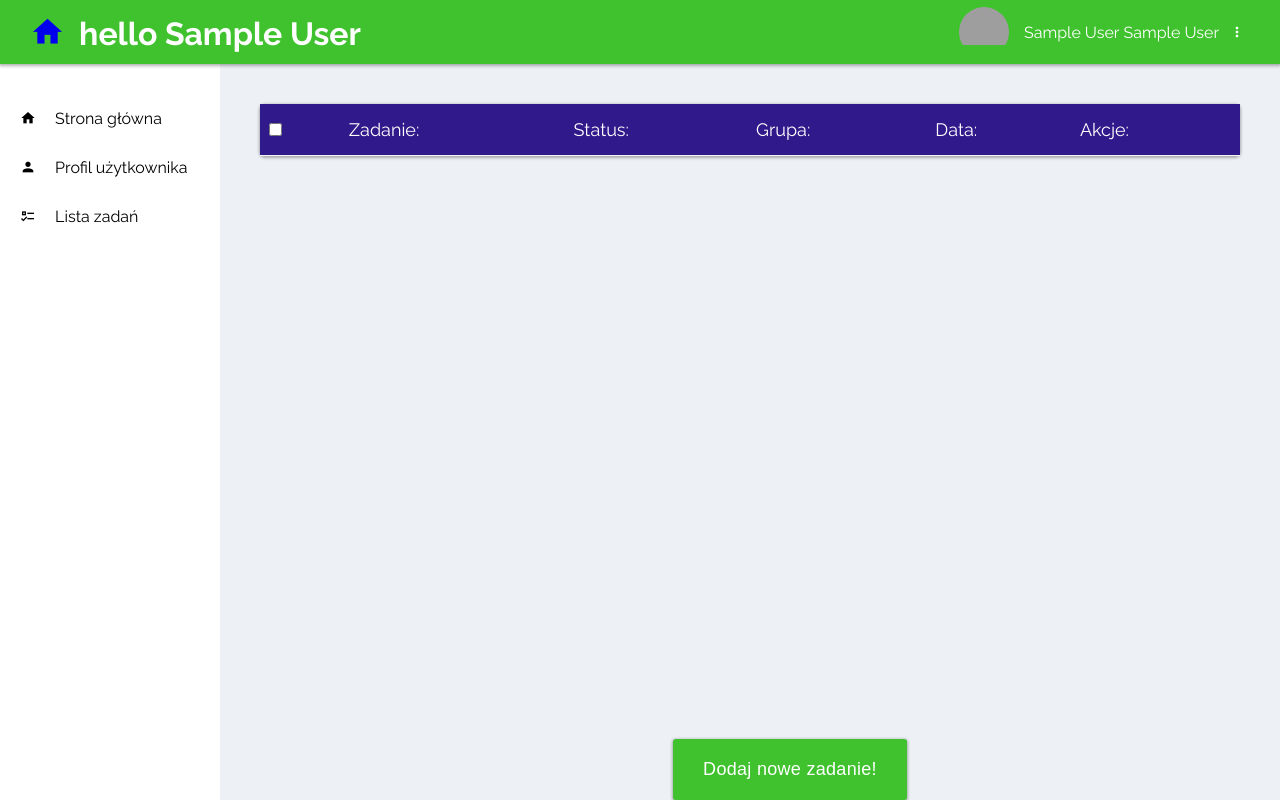
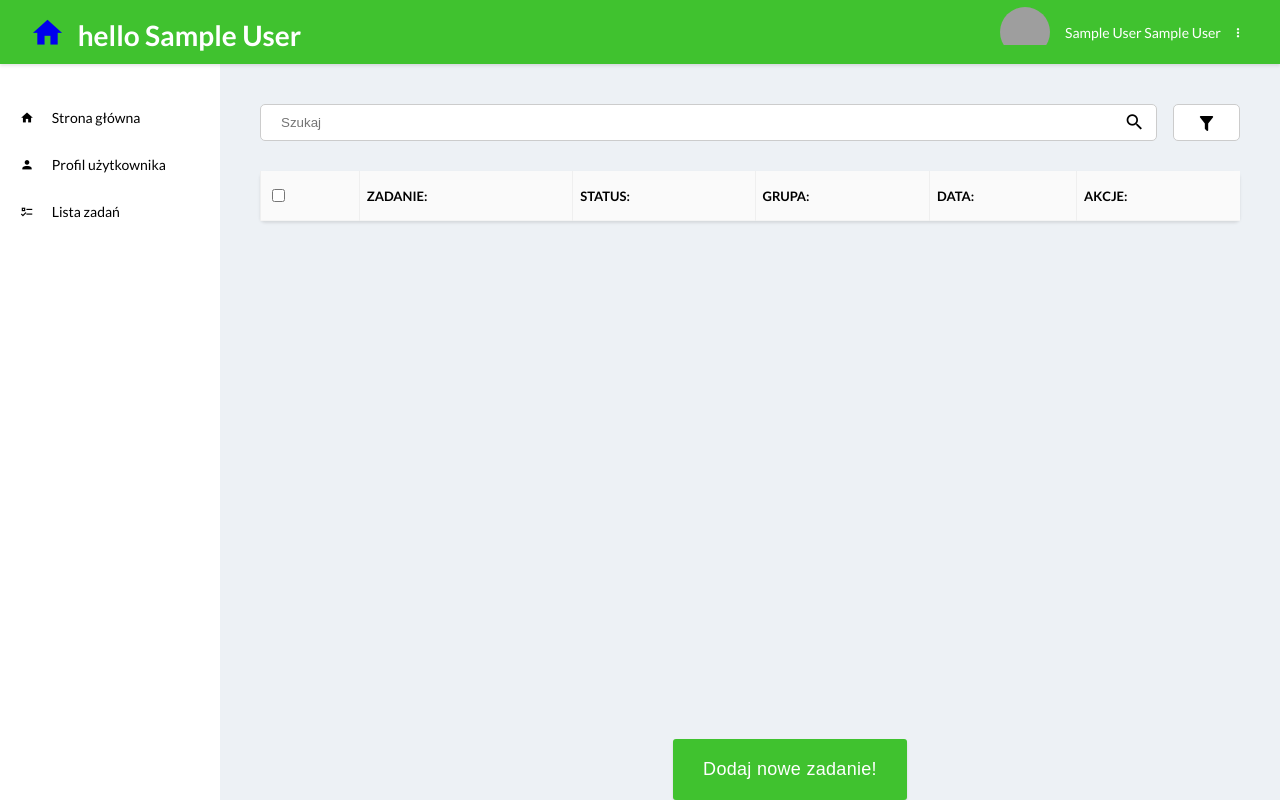
Before and after one commit to KasiaSmolarska/myStat, a PHP site: page /index.php?page=tasks in a window 1280 px wide. Run offline with PHP 8.4, Linux system fonts and the light colour scheme; the visitor is signed in with stand-in values (Sample User, id 1); data that the repository does not hold is empty; style sheets or scripts are compiled from the project's sources; some libraries are stand-ins or nearby versions; grey boxes are pictures that could not be loaded.

Commit message:
interfejs zmiany

```diff
--- a/templates/ejs/taskTemplate.ejs
+++ b/templates/ejs/taskTemplate.ejs
@@ -5,10 +5,10 @@
     <table class="task__container" style="border-collapse: collapse; width: 100%;">
     <tr class="task__head">
         <td><input type="checkbox" id="checkboxAll"></td>
-        <td onclick="console.log(this.dataset.sort)" data-sort="Title">Zadanie: <i class="mdi mdi-arrow-<%= (sort.name == 'Title') ? ((sort.dir == 'ASC')  ? 'up' : 'down') : ''  %>"> </i></td>
-        <td data-sort="Status">Status: <i class="mdi mdi-arrow-<%= (sort.name == 'Status') ? ((sort.dir == 'ASC')  ? 'up' : 'down') : ''  %>"> </i></td>
-        <td data-sort="Groups">Grupa: <i class="mdi mdi-arrow-<%= (sort.name == 'Groups') ? ((sort.dir == 'ASC')  ? 'up' : 'down') : ''  %>"> </i></td>
-        <td data-sort="Date">Data: <i class="mdi mdi-arrow-<%= (sort.name == 'Date') ? ((sort.dir == 'ASC')  ? 'up' : 'down') : ''  %>"> </i></td>
+        <td onclick="console.log(this.dataset.sort)" data-sort="Title">Zadanie: <i class="mdi mdi-menu-<%= (sort.name == 'Title') ? ((sort.dir == 'ASC')  ? 'up' : 'down') : ''  %>"> </i></td>
+        <td data-sort="Status">Status: <i class="mdi mdi-menu-<%= (sort.name == 'Status') ? ((sort.dir == 'ASC')  ? 'up' : 'down') : ''  %>"> </i></td>
+        <td data-sort="Groups">Grupa: <i class="mdi mdi-menu-<%= (sort.name == 'Groups') ? ((sort.dir == 'ASC')  ? 'up' : 'down') : ''  %>"> </i></td>
+        <td data-sort="Date">Data: <i class="mdi mdi-menu-<%= (sort.name == 'Date') ? ((sort.dir == 'ASC')  ? 'up' : 'down') : ''  %>"> </i></td>
         <td colspan="2">Akcje: </td>
     </tr>
     <% for (var key in data) { %>
--- a/templates/ejs/taskTile.ejs
+++ b/templates/ejs/taskTile.ejs
@@ -24,7 +24,7 @@
                  <i class="mdi mdi-clock"></i>   <%= grupa[i].Date %>
                 </div>
                 </td>
-                <td>
+                <td class="text-align:center;">
                 <span >
                     <span class="task__status  <%= grupa[i].Status == 1 ? "task__status--done" : "task__status--undone"  %>" >
                     <% var colors = ['red', 'green', '#f0cf02', 'brown']; %>
--- a/templates/panel.php
+++ b/templates/panel.php
@@ -4,7 +4,7 @@
     <meta charset="UTF-8">
     <meta name="theme-color" content="#0296dc">
     <title>Document</title>
-    <link href="https://fonts.googleapis.com/css?family=Raleway:200,300,300i,400,400i,500,600,700,800&amp;subset=latin-ext" rel="stylesheet">
+<link href="https://fonts.googleapis.com/css?family=Lato:300,300i,400,400i,700,700i,900&amp;subset=latin-ext" rel="stylesheet">
     <link rel="stylesheet" href="//cdn.materialdesignicons.com/2.0.46/css/materialdesignicons.min.css">
     <link rel="stylesheet" href="templates/css/index.css">
     <script src="templates/js/ejs.min.js"></script>
--- a/templates/scss/style.scss
+++ b/templates/scss/style.scss
@@ -3,8 +3,9 @@ body{
     width: 100%;
     margin: 0;
     background-color: #edf1f5;
-    font-family: 'Raleway', sans-serif;
+    font-family: 'Lato', sans-serif;
     overflow: hidden;
+    font-size: 14px;
 }
 
 a{
@@ -27,10 +28,19 @@ a{
         td{
 
             cursor: pointer;
-            padding: 15px 5px;
-            font-size: 18px;
-            background: #301a8b;
-            color: #fff;
+            padding: 15px 7px;
+            font-size: 13px;
+            font-weight: 700;
+            background: #fafafa;
+            color: #000;
+            border-left: 1px solid #efefef;
+            text-transform: uppercase;
+            line-height: 14px;
+
+            .mdi-menu-down, .mdi-menu-up{
+                font-size: 20px;
+                line-height: 14px;
+            }
         }
     }
 
@@ -39,16 +49,44 @@ a{
         padding: 20px;
     }
 
+    &__input{
+        width:100%;
+        height:37px;
+        border-radius: 5px;
+        border:1px solid #ccc;
+        padding-left: 20px;
+    }
 
+    &--tile{
+        td{
+            padding:10px 12px!important;
+            background: #fff!important;
+            border:none!important;
+            font-size: 15px!important;
+        }
+    }
+
+    &__filter{
+        padding-bottom: 30px;
+    }
 
     &__element{
 
         td {
-            padding: 10px 5px;
+                padding: 20px 7px;
+                font-size: 14px;
+
+                &:first-letter{
+                    text-transform: capitalize;
+                }
+        }
+
+        & td:not(:last-child){
+            border-left: 1px solid #f1f1f1;
         }
 
         &:nth-child(odd) td{
-            background: #f9f9f9;
+            background: #fafafa;
         }
 
 
@@ -531,3 +569,30 @@ padding-top: 30px;
         font-size:14px;
     }
 }
+
+.filter{
+
+    &__icon{
+        font-size: 20px;
+        display: flex;
+        align-items: center;
+        justify-content: center;
+        background: #fff;
+
+        height: 37px;
+        border: 1px solid #ccc;
+        border-radius: 5px;
+
+    }
+
+    &__searcher{
+        position: relative;
+    }
+
+    &__magnify{
+        position: absolute;
+        top:5px;
+        font-size: 21px;
+        right: 20px;
+    }
+}
--- a/templates/scss/variable.scss
+++ b/templates/scss/variable.scss
@@ -1,5 +1,5 @@
 $primaryColor:#40C22F;
-$primaryShadow: 0px 1px 3px.95px rgba(0, 0, 0, 0.3);
+$primaryShadow: 0 2px 3px 0 rgba(0,0,0,0.1);
 $tabsActiveColor: #f4f4f4;
 $asideWidth: 220px;
 $headerHeight: 64px;
--- a/templates/subpages/start.html
+++ b/templates/subpages/start.html
@@ -22,7 +22,7 @@
 </div>
 <div class="row">
     <div class="col-xs-12 col-md-8">
-        <div id="tileTasks"></div>
+        <div id="tileTasks" class="task--tile"></div>
     </div>
     <div class="col-xs-12 col-md-4 tile tile--add">
         <div class="task__Header">
--- a/templates/subpages/tasks.html
+++ b/templates/subpages/tasks.html
@@ -1,6 +1,17 @@
 <script src="templates/js/main.js"></script>
 <script src="templates/js/addicionalFunction.js"></script>
 
+<div class="task__filter filter">
+    <div class="row">
+        <div class="col-xs-11 filter__searcher">
+            <input class="task__input " type="text" name="searcher" placeholder="Szukaj" title="">
+           <span class="filter__magnify"><i  class="mdi mdi-magnify"></i></span>
+        </div>
+        <div class="col-xs-1 " style="text-align:right;">
+           <div class="filter__icon"><i class="mdi mdi-filter"></i></div>
+        </div>
+    </div>
+</div>
 <div id="tasksList"> </div>
 <div class="task__newContainer">
     <button id="newTaskAction" onclick="showNewTask();" class="button button--succes button--newTask" data-callback="ok" type="button">Dodaj nowe zadanie!</button>
```
